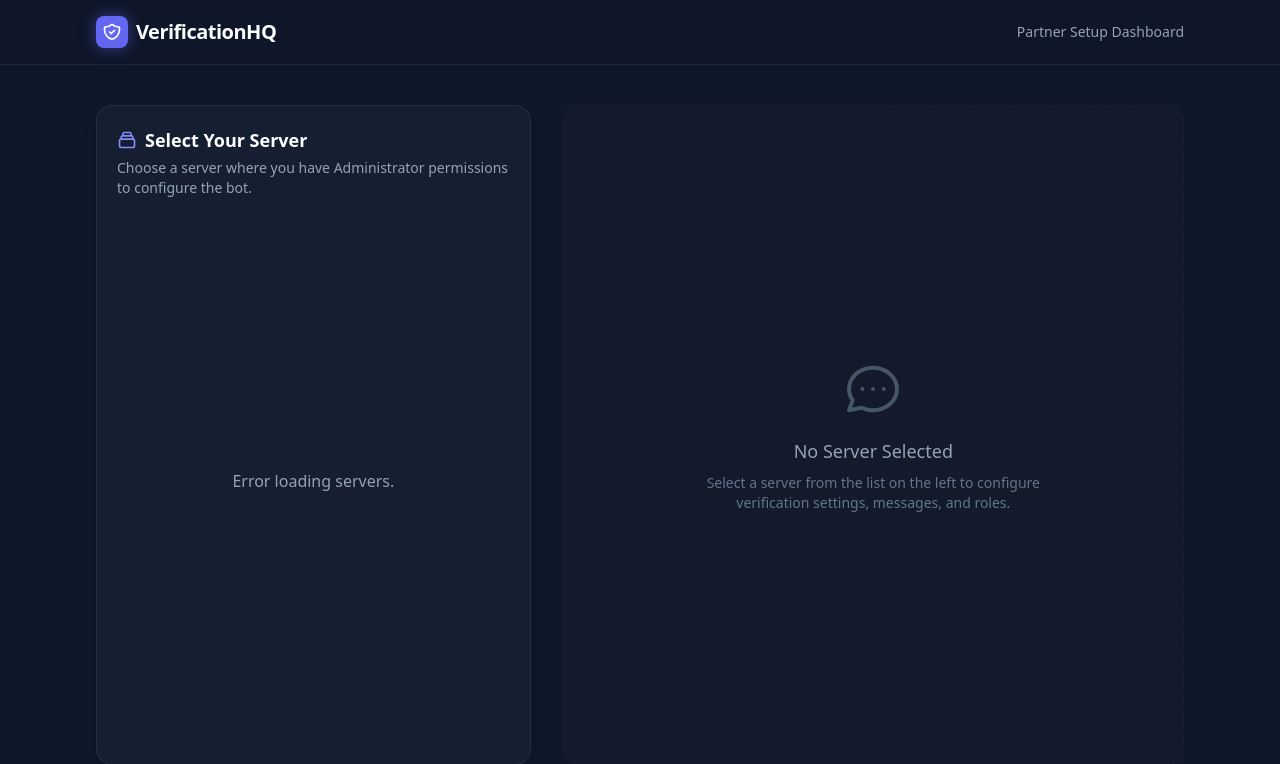
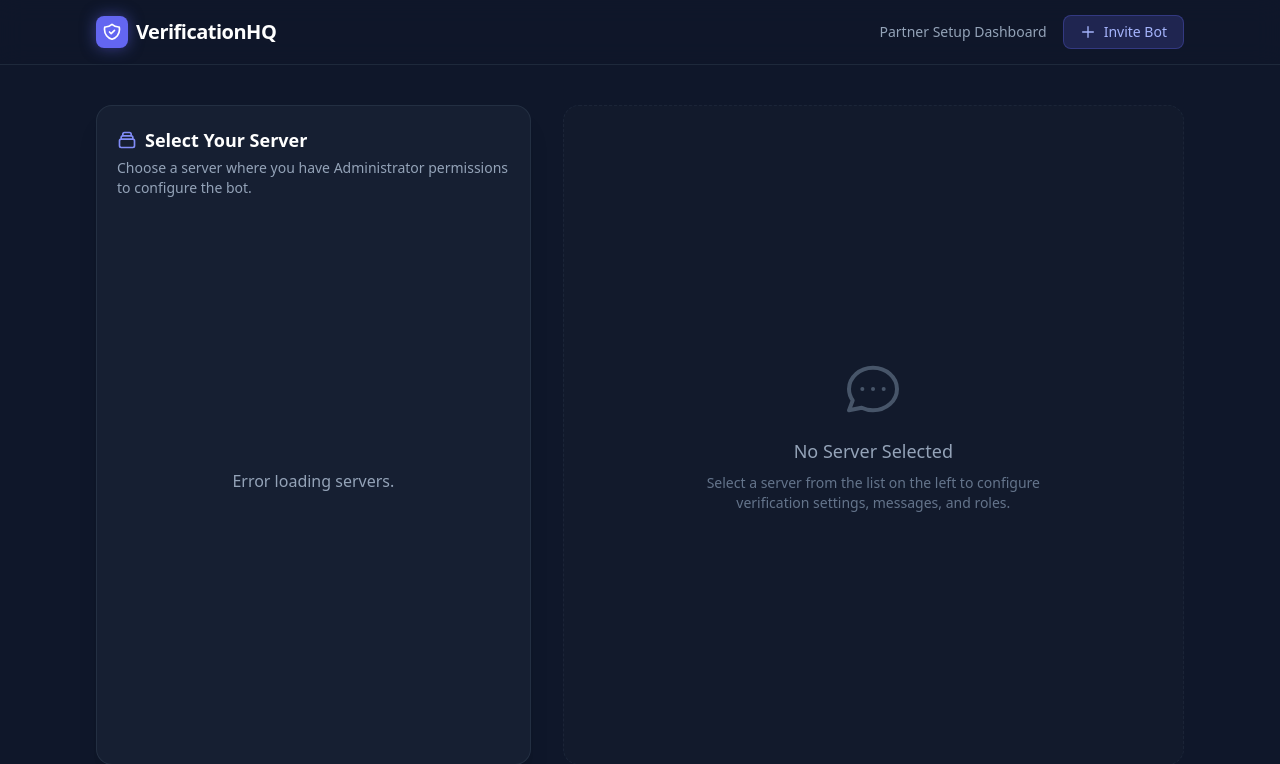
Before and after one commit to thekingroasterdm-lgtm/Verification-Bot, a Python web app: template templates/setup.html in a window 1280 px wide. Shown: the top 764 px of the page. Run offline with Jinja, Linux system fonts and the light colour scheme; the template is opened without the code that fills it, so the values that code supplies are empty; some libraries are stand-ins or nearby versions.

Commit message:
Update setup.html

```diff
--- a/templates/setup.html
+++ b/templates/setup.html
@@ -37,8 +37,14 @@
                         </div>
                     </div>
                 </div>
-                <div class="text-sm font-medium text-slate-400">
-                    Partner Setup Dashboard
+                <div class="flex items-center gap-4">
+                    <div class="text-sm font-medium text-slate-400 hidden sm:block">
+                        Partner Setup Dashboard
+                    </div>
+                    <a href="https://discord.com/oauth2/authorize?client_id={{client_id}}&permissions=8&scope=bot" target="_blank" class="bg-indigo-500/20 text-indigo-300 hover:bg-indigo-500/30 hover:text-indigo-200 font-medium py-1.5 px-4 rounded-lg transition duration-200 flex items-center gap-2 text-sm border border-indigo-500/30">
+                        <svg class="w-4 h-4" fill="none" stroke="currentColor" viewBox="0 0 24 24"><path stroke-linecap="round" stroke-linejoin="round" stroke-width="2" d="M12 4v16m8-8H4"></path></svg>
+                        Invite Bot
+                    </a>
                 </div>
             </div>
         </div>
@@ -205,7 +211,13 @@
                 const container = document.getElementById("server-list");
 
                 // Filter for Administrator (0x8)
-                const adminGuilds = guilds.filter(g => (g.permissions & 0x8) === 0x8);
+                const adminGuilds = guilds.filter(g => {
+                    try {
+                        return (BigInt(g.permissions) & 8n) === 8n;
+                    } catch(e) {
+                        return false;
+                    }
+                });
 
                 if (adminGuilds.length === 0) {
                     const loadingEl = document.getElementById("loading");
```
